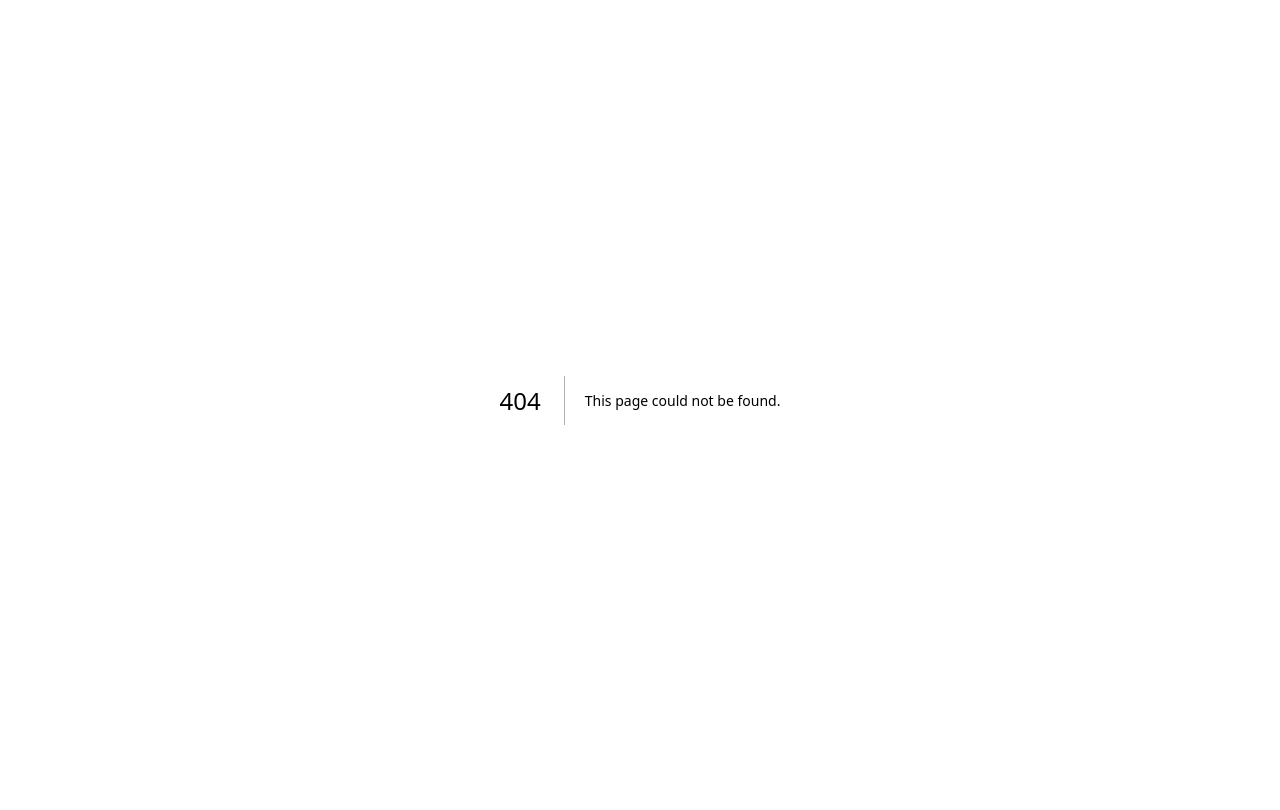
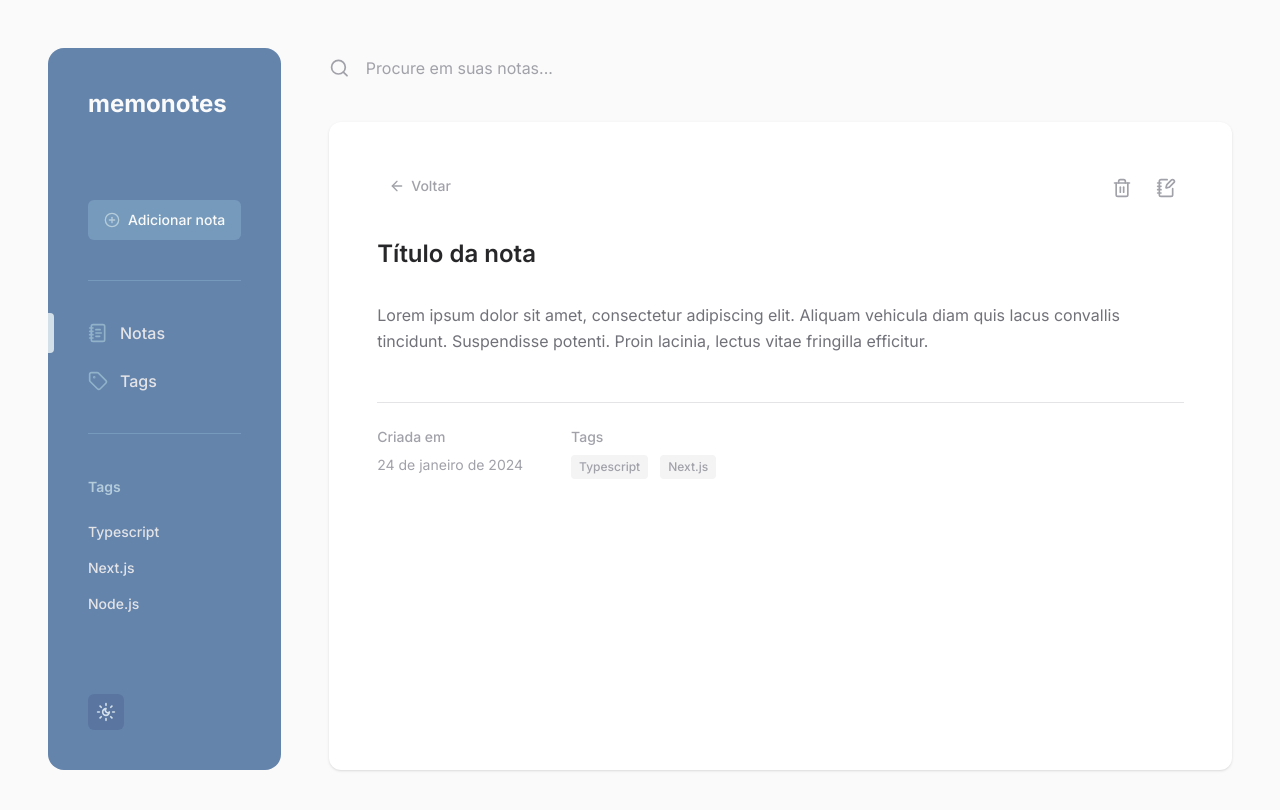
Before and after one commit to julianosill/memonotes, a Next.js app: page /note/1 in a window 1280 px wide. Before the commit this address had no page. Shown: the top 810 px of the page. Built offline with nearby package versions, Linux system fonts and the light colour scheme.

Commit message:
feat(page): create note-details page

```diff
--- a/src/app/(app)/layout.tsx
+++ b/src/app/(app)/layout.tsx
@@ -7,7 +7,7 @@ export default function AppLayout({ children }: { children: ReactNode }) {
   return (
     <div className="flex min-h-screen gap-12 p-12">
       <Sidebar />
-      <div className="flex-1 space-y-8">
+      <div className="flex flex-1 flex-col gap-8">
         <SearchForm />
         {children}
       </div>
--- /dev/null
+++ b/src/app/(app)/note/[id]/page.tsx
@@ -0,0 +1,62 @@
+import { ArrowLeft, NotebookPen, Trash2 } from 'lucide-react'
+
+import { Button } from '@/components/ui/button'
+
+export default function NoteDetails() {
+  return (
+    <main className="flex-1 rounded-xl bg-card p-12 shadow transition-shadow hover:shadow-md dark:border dark:border-border-soft">
+      <div className="flex items-start justify-between">
+        <Button variant="ghost" size="sm" className="text-muted-foreground">
+          <ArrowLeft className="size-4" />
+          Voltar
+        </Button>
+        <section className="flex justify-end gap-2">
+          <Button
+            variant="ghost"
+            size="sm"
+            className="h-fit p-2 text-muted-foreground"
+          >
+            <Trash2 className="size-5" />
+            <span className="sr-only">Excluir</span>
+          </Button>
+          <Button
+            variant="ghost"
+            size="sm"
+            className="h-fit p-2 text-muted-foreground"
+          >
+            <NotebookPen className="size-5" />
+            <span className="sr-only">Editar</span>
+          </Button>
+        </section>
+      </div>
+
+      <h2 className="py-8 text-2xl font-semibold text-strong">
+        Título da nota
+      </h2>
+
+      <p className="leading-relaxed text-card-foreground">
+        Lorem ipsum dolor sit amet, consectetur adipiscing elit. Aliquam
+        vehicula diam quis lacus convallis tincidunt. Suspendisse potenti. Proin
+        lacinia, lectus vitae fringilla efficitur.
+      </p>
+
+      <footer className="mt-12 flex gap-12 border-t border-border-soft pt-6">
+        <div className="flex flex-col gap-2 text-sm">
+          <h3 className="font-medium text-muted-foreground">Criada em</h3>
+          <span className="text-muted-foreground">24 de janeiro de 2024</span>
+        </div>
+        <div className="flex flex-1 flex-col gap-2 text-sm">
+          <h3 className="font-medium text-muted-foreground">Tags</h3>
+          <div className="flex flex-wrap gap-3">
+            <Button variant="muted" size="xs">
+              Typescript
+            </Button>
+            <Button variant="muted" size="xs">
+              Next.js
+            </Button>
+          </div>
+        </div>
+      </footer>
+    </main>
+  )
+}
--- a/src/components/note-card.tsx
+++ b/src/components/note-card.tsx
@@ -1,4 +1,5 @@
 import { Trash2 } from 'lucide-react'
+import Link from 'next/link'
 
 import { Button } from './ui/button'
 
@@ -15,15 +16,16 @@ export function NoteCard() {
 
       <span className="text-xs text-muted-foreground">24 jan 2024</span>
 
+      <Link href="/note/1">
         <h2 className="py-4 text-lg font-semibold text-strong transition-colors hover:text-primary">
           Título da nota
         </h2>
-
         <p className="text-sm leading-relaxed text-card-foreground">
           Lorem ipsum dolor sit amet, consectetur adipiscing elit. Aliquam
-        vehicula diam quis lacus convallis tincidunt. Suspendisse potenti. Proin
-        lacinia, lectus vitae fringilla efficitur.
+          vehicula diam quis lacus convallis tincidunt. Suspendisse potenti.
+          Proin lacinia, lectus vitae fringilla efficitur.
         </p>
+      </Link>
 
       <section className="mt-6 flex gap-3">
         <Button variant="muted" size="xs">
```
Lines whose indentation alone changed are shown as unchanged.
